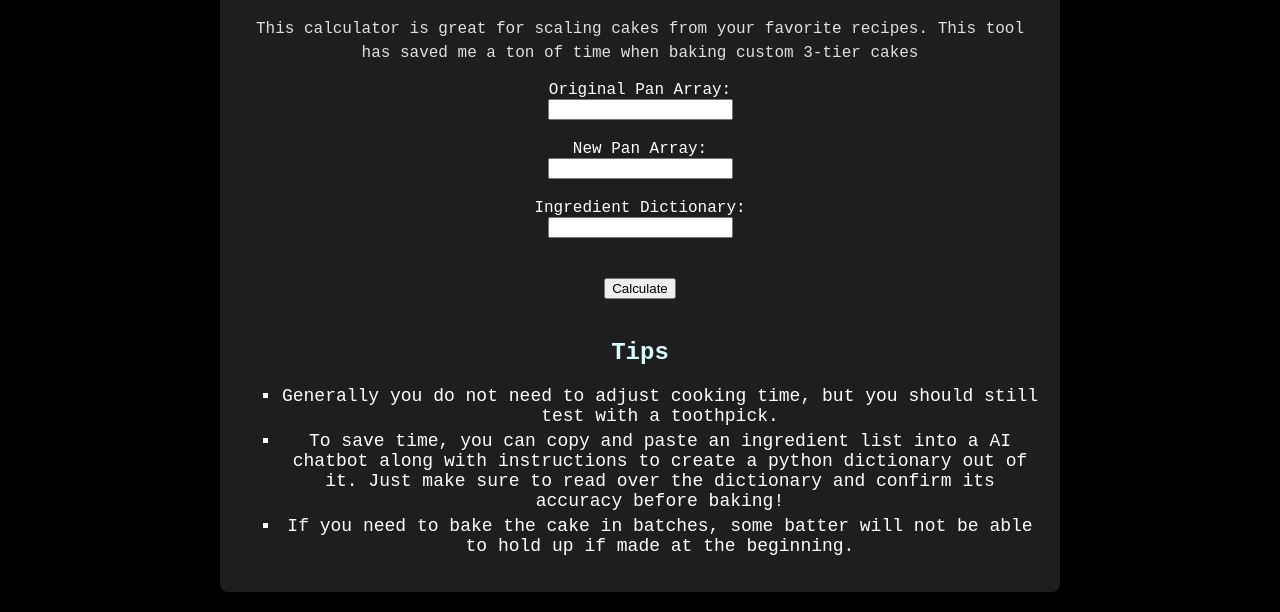
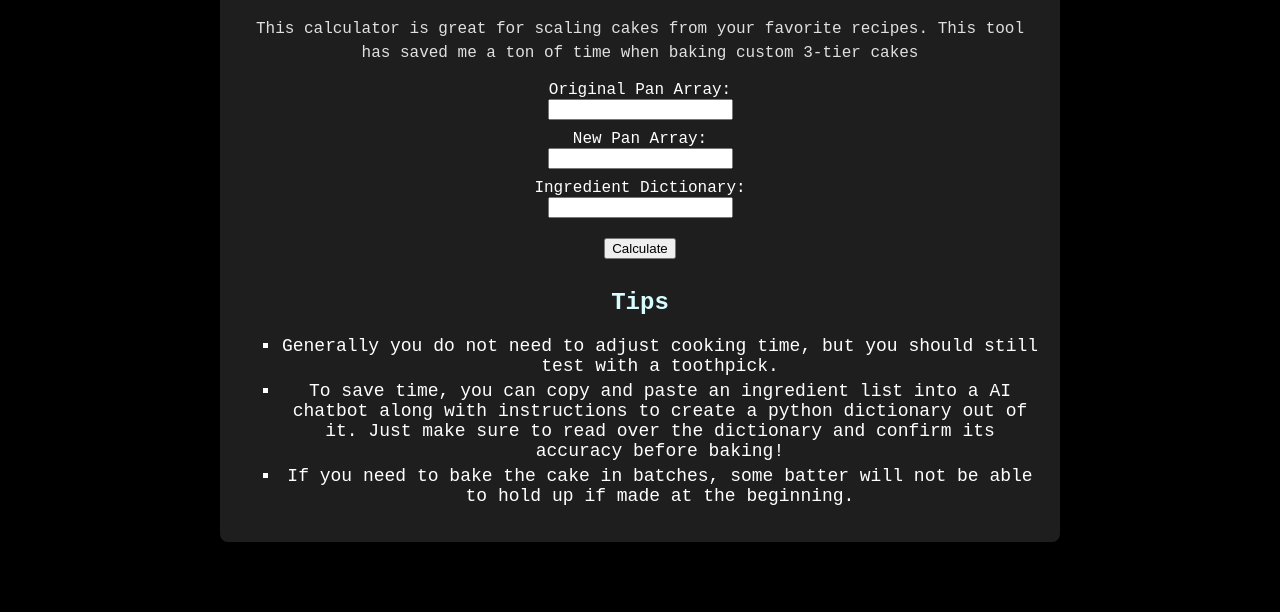
Before and after one commit to EnzoLucido/EnzoLucido.github.io, a plain HTML site: page cake_planning.html in a window 1280 px wide. Shown: the part 188-800 px from the top of the page. Drawn offline with Linux system fonts and the light colour scheme.

Commit message:
adjusting form spacing for inputs

```diff
--- a/styles.css
+++ b/styles.css
@@ -77,11 +77,11 @@ ul {
 }
 
 input {
-	margin-bottom: 20px;
+	margin-bottom: 10px;
 }
 
 input[type="submit"] {
-  margin-top: 20px;
+  margin-top: 10px;
 }
 
 .project {
```
